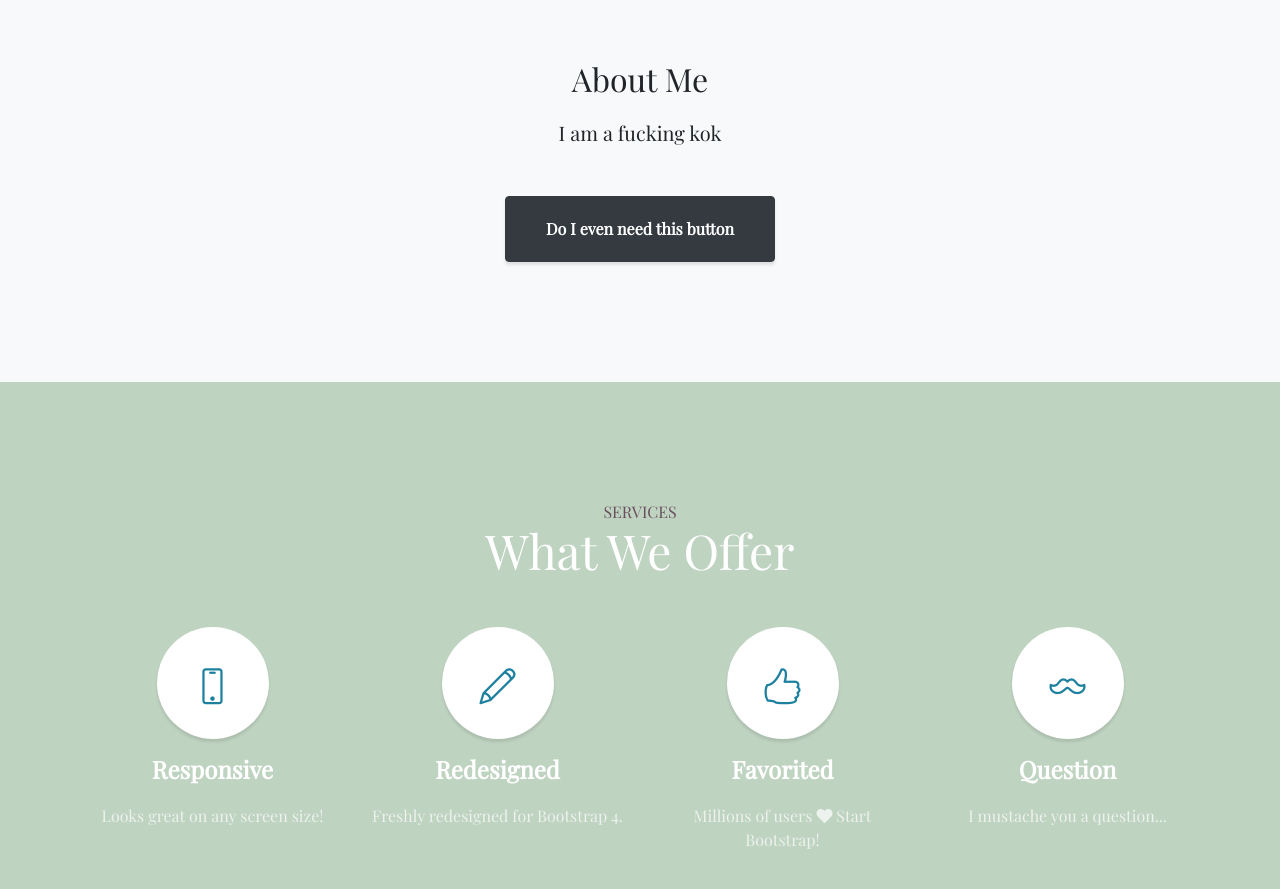
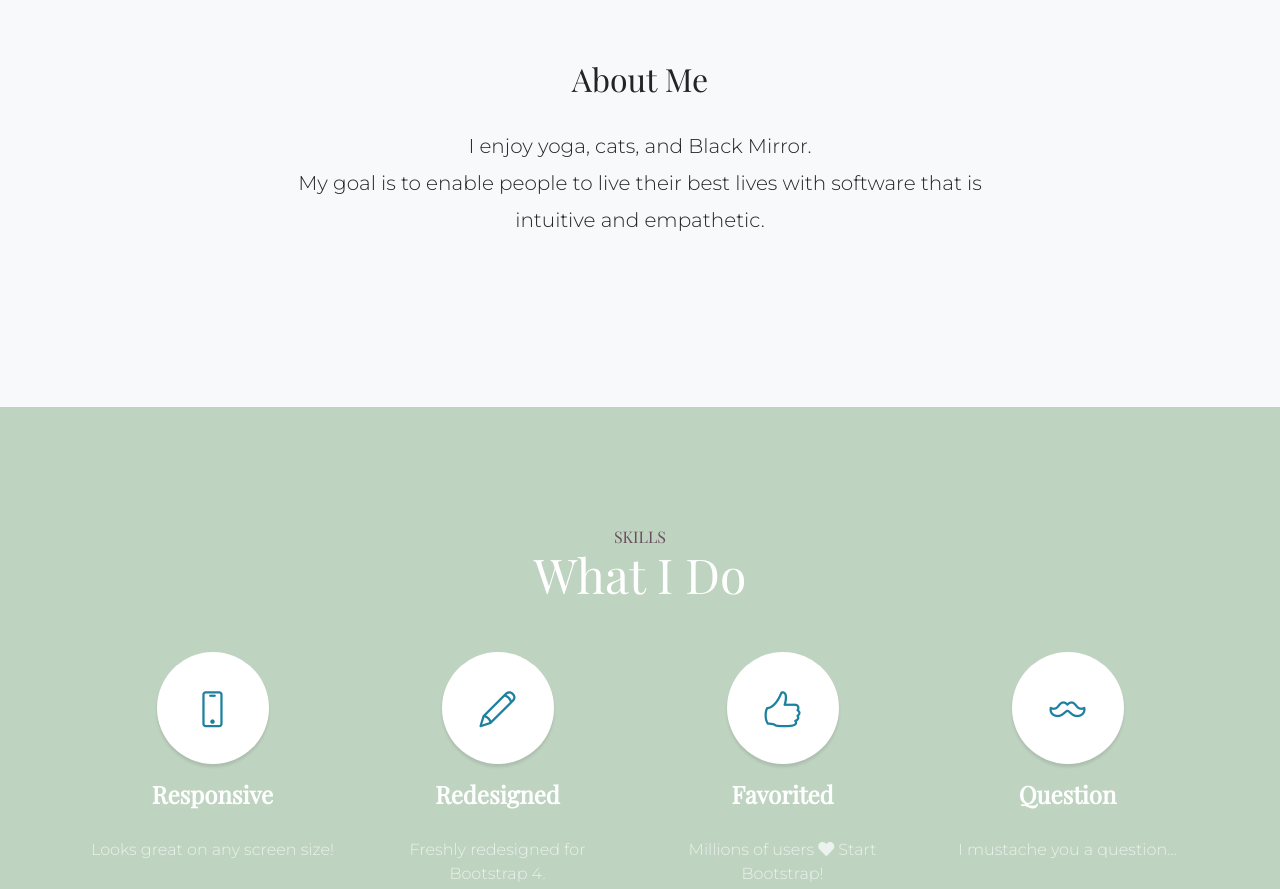
Before and after one commit to smallfurrr/smallfurrr.github.io, a website: page index.html in a window 1280 px wide. Shown: the part 860-1749 px from the top of the page. Drawn offline with nearby package versions, Linux system fonts and the light colour scheme.

Commit message:
wrote about me

```diff
--- a/css/style.css
+++ b/css/style.css
@@ -1,12 +1,6 @@
 body, html {
 	width: 100%;
 	height: 100%
-}
-
-body {
-
-	/*font-family: 'Source Sans Pro' */
-	font-family: 'Playfair Display', serif;
 }
 
 .btn-xl {
@@ -28,8 +22,14 @@ body {
 }
 
 h1, h2, h3, h4, h5, h6 {
+	font-family: 'Playfair Display', serif;
 	font-weight: 400;
-	margin-bottom: 20px;
+	margin-bottom: 30px;
+}
+
+a, p {
+	font-family: 'Montserrat', sans-serif;
+	font-weight: 300;
 }
 
 .text-faded {
@@ -89,20 +89,6 @@ h1, h2, h3, h4, h5, h6 {
 	background-repeat: no-repeat;
 	background-size: cover;
 }
-
-/*    .masthead {
-min-height: 30rem;
-position: relative;
-display: table;
-width: 100%;
-height: auto;
-padding-top: 8rem;
-padding-bottom: 8rem;
-background: linear-gradient(90deg, rgba(255, 255, 255, .1) 0, rgba(255, 255, 255, .1) 100%), url(../img/bg-masthead.jpg);
-background-position: center center;
-background-repeat: no-repeat;
-background-size: cover
-    }*/
 
 .masthead h1 {
 	font-size: 4rem;
@@ -212,7 +198,12 @@ background-size: cover
 .menu-toggle:hover {
 	background: #343a40
 }
+/* about */
+.lead {
+	line-height: 2.3rem;
+}
 
+/* skills */
 .service-icon {
 	background-color: #fff;
 	color: #1d809f;
--- a/index.html
+++ b/index.html
@@ -1,5 +1,6 @@
 <!DOCTYPE html>
 <html lang="en">
+
 <head>
     <meta charset="utf-8">
     <meta name="viewport" content="width=device-width, initial-scale=1, shrink-to-fit=no">
@@ -10,12 +11,13 @@
     <link href="vendor/bootstrap/css/bootstrap.min.css" rel="stylesheet">
     <!-- Custom Fonts -->
     <link href="vendor/fontawesome-free/css/all.min.css" rel="stylesheet" type="text/css">
-        <!-- <link href="https://fonts.googleapis.com/css?family=Source+Sans+Pro:300,400,700,300italic,400italic,700italic" rel="stylesheet" type="text/css"> -->
+    <link href="https://fonts.googleapis.com/css?family=Montserrat:300,400&display=swap" rel="stylesheet">
     <link href="https://fonts.googleapis.com/css?family=Playfair+Display&display=swap" rel="stylesheet">
     <link href="vendor/simple-line-icons/css/simple-line-icons.css" rel="stylesheet">
     <!-- Custom CSS -->
     <link href="css/style.css" rel="stylesheet">
 </head>
+
 <body id="page-top">
     <!-- Navigation -->
     <a class="menu-toggle rounded" href="#">
@@ -53,29 +55,26 @@
             </h3>
             <a id="about-button" class="btn btn-primary btn-xl js-scroll-trigger" href="#about">About Me</a>
         </div>
-           <!--  <div class="overlay"></div> -->
-           <!-- i am really not sure what the overlay is for and i wanna delete it lmao -->
     </header>
 
     <!-- About -->
     <section class="content-section bg-light" id="about">
         <div class="container text-center">
             <div class="row">
-                    <div class="col-lg-10 mx-auto">
+                <div class="col-lg-8 mx-auto">
                     <h2>About Me</h2>
-                        <p class="lead mb-5">I am a fucking kok</p>
-                        <a class="btn btn-dark btn-xl js-scroll-trigger" href="#services">Do I even need this button</a>
+                    <p class="lead mb-5">I enjoy yoga, cats, and Black Mirror.<br>My goal is to enable people to live their best lives with software that is intuitive and empathetic.</p>
                 </div>
             </div>
         </div>
     </section>
 
-        <!-- Services -->
-        <section class="content-section bg-primary text-white text-center" id="services">
+    <!-- Skills -->
+    <section class="content-section bg-primary text-white text-center" id="skills">
         <div class="container">
             <div class="content-section-heading">
-                    <h3 class="text-secondary mb-0">Services</h3>
-                    <h2 class="mb-5">What We Offer</h2>
+                <h3 class="text-secondary mb-0">Skills</h3>
+                <h2 class="mb-5">What I Do</h2>
             </div>
             <div class="row">
                 <div class="col-lg-3 col-md-6 mb-5 mb-lg-0">
@@ -204,15 +203,7 @@
             </div>
         </div>
     </section>
-        <!-- Call to Action -->
-        <!--     <section class="content-section bg-primary text-white">
-            <div class="container text-center">
-                <h2 class="mb-4">The buttons below are impossible to resist...</h2>
-                <a href="#" class="btn btn-xl btn-light mr-4">Click Me!</a>
-                <a href="#" class="btn btn-xl btn-dark">Look at Me!</a>
-            </div>
-        </section> -->
-        <!-- Footer -->
+
     <footer class="footer text-center bg-primary">
         <div class="container">
             <h2 class="mb-5">Contact Me</h2>
@@ -247,4 +238,5 @@
     <!-- Custom scripts for this template -->
     <script src="js/stylish-portfolio.min.js"></script>
 </body>
+
 </html>
```
Lines whose indentation alone changed are shown as unchanged.
